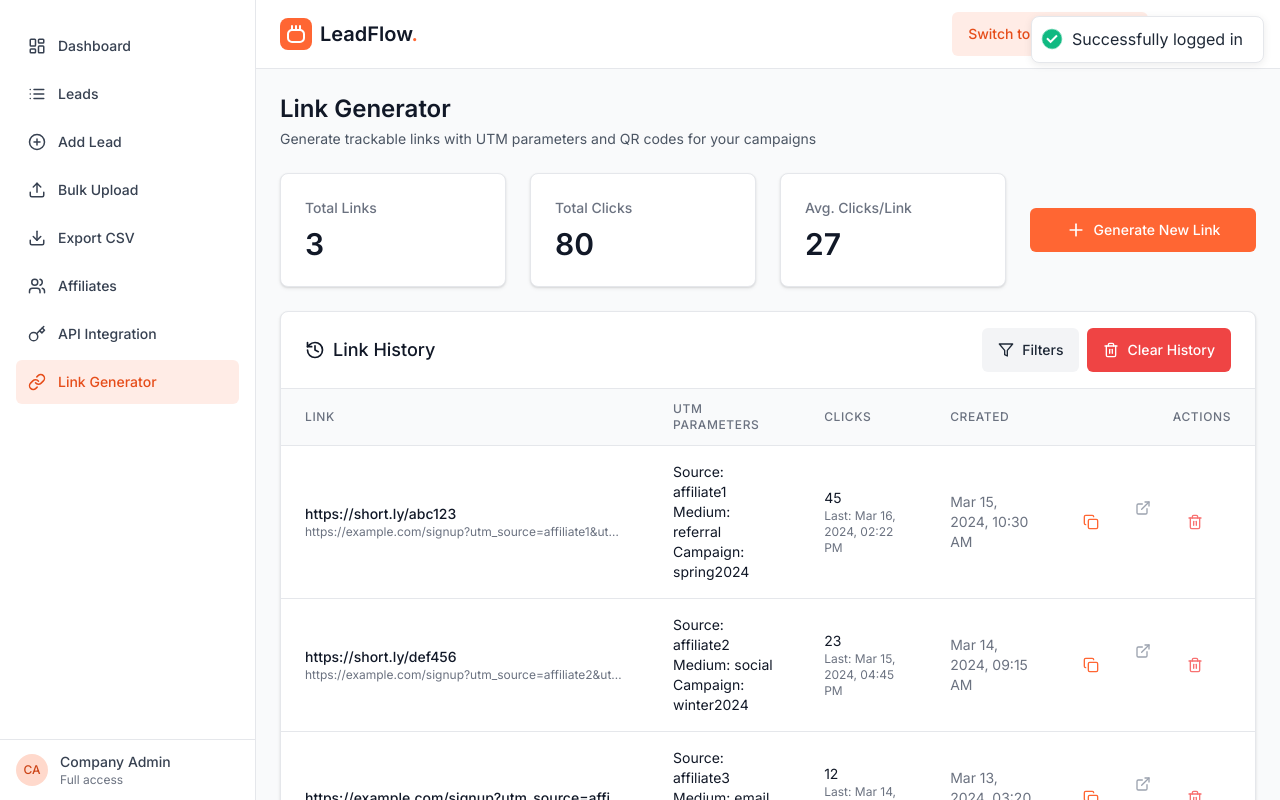
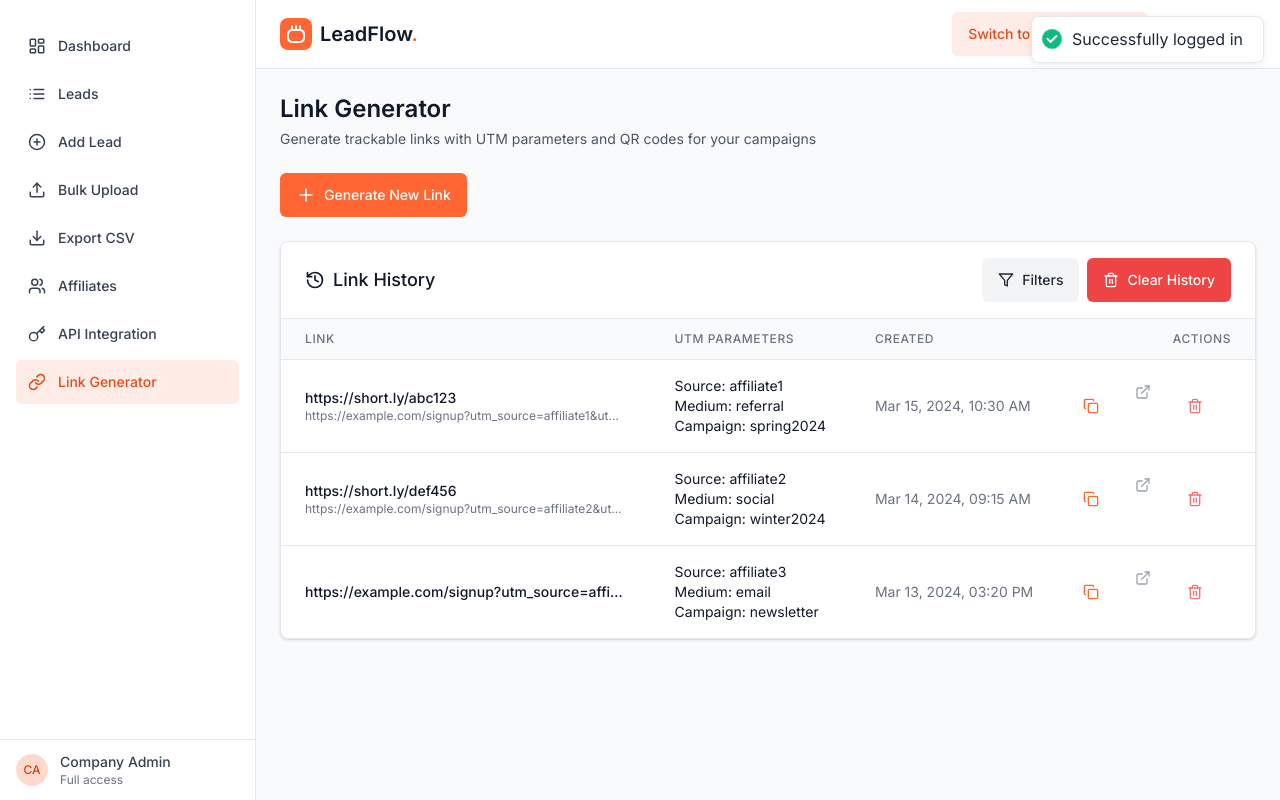
Before and after one commit to shreyas-zolve/affilitate-dashboard, a React (Vite) app: page /link-generator in a window 1280 px wide. Both pictures are taken after typing "name@example.com", "Sample123" into the empty fields and a click on the button "Sign in". Built offline with nearby package versions, Linux system fonts and the light colour scheme.

Commit message:
Clean up Link Generator UI

```diff
--- a/src/pages/LinkGeneratorPage.tsx
+++ b/src/pages/LinkGeneratorPage.tsx
@@ -245,46 +245,15 @@ const LinkGeneratorPage: React.FC = () => {
       {!showLinkGenerationForm ? (
         // History View with Generate New Link Button
         <>
-          {/* Quick Stats and Generate Button */}
-          <div className="grid grid-cols-1 lg:grid-cols-4 gap-6 mb-6">
-            <div className="card">
-              <div className="card-body">
-                <h3 className="text-sm font-medium text-gray-500">Total Links</h3>
-                <p className="mt-2 text-3xl font-semibold text-gray-900">{linkHistory.length}</p>
-              </div>
-            </div>
-
-            <div className="card">
-              <div className="card-body">
-                <h3 className="text-sm font-medium text-gray-500">Total Clicks</h3>
-                <p className="mt-2 text-3xl font-semibold text-gray-900">
-                  {linkHistory.reduce((sum, link) => sum + link.clicks, 0)}
-                </p>
-              </div>
-            </div>
-
-            <div className="card">
-              <div className="card-body">
-                <h3 className="text-sm font-medium text-gray-500">Avg. Clicks/Link</h3>
-                <p className="mt-2 text-3xl font-semibold text-gray-900">
-                  {linkHistory.length > 0
-                    ? Math.round(linkHistory.reduce((sum, link) => sum + link.clicks, 0) / linkHistory.length)
-                    : 0
-                  }
-                </p>
-              </div>
-            </div>
-
-            {/* Generate New Link Button - now a regular button instead of card */}
-            <div className="flex items-center justify-center">
+          {/* Generate Button */}
+          <div className="mb-6">
             <button
               onClick={() => setShowLinkGenerationForm(true)}
-                className="btn btn-primary w-full"
+              className="btn btn-primary"
             >
               <Plus size={20} className="mr-2" />
               Generate New Link
             </button>
-            </div>
           </div>
 
           {/* Link History */}
@@ -360,9 +329,6 @@ const LinkGeneratorPage: React.FC = () => {
                           UTM Parameters
                         </th>
                         <th className="px-6 py-3 text-left text-xs font-medium text-gray-500 uppercase tracking-wider">
-                          Clicks
-                        </th>
-                        <th className="px-6 py-3 text-left text-xs font-medium text-gray-500 uppercase tracking-wider">
                           Created
                         </th>
                         <th className="px-6 py-3 text-right text-xs font-medium text-gray-500 uppercase tracking-wider">
@@ -391,14 +357,6 @@ const LinkGeneratorPage: React.FC = () => {
                               <div>Medium: {link.utmParameters.medium}</div>
                               <div>Campaign: {link.utmParameters.campaign}</div>
                             </div>
-                          </td>
-                          <td className="px-6 py-4">
-                            <div className="text-sm text-gray-900">{link.clicks}</div>
-                            {link.lastClickedAt && (
-                              <div className="text-xs text-gray-500">
-                                Last: {formatDate(link.lastClickedAt)}
-                              </div>
-                            )}
                           </td>
                           <td className="px-6 py-4 text-sm text-gray-500">
                             {formatDate(link.createdAt)}
@@ -573,13 +531,13 @@ const LinkGeneratorPage: React.FC = () => {
                     </div>
                   </div>
 
-                  {/* Link Shortening Options */}
-                  <div className="border-t border-gray-200 pt-6">
-                    <div className="flex items-center justify-between mb-4">
+                  {/* Link Shortening Options - Inline with other fields */}
+                  <div className="grid grid-cols-1 md:grid-cols-2 gap-4">
                     <div>
-                        <h3 className="text-sm font-medium text-gray-900">Link Shortening</h3>
-                        <p className="text-sm text-gray-500">Create a shortened version of your link</p>
-                      </div>
+                      <div className="flex items-center justify-between">
+                        <label className="label mb-0">
+                          Shorten Link
+                        </label>
                         <label className="relative inline-flex items-center cursor-pointer">
                           <input
                             type="checkbox"
@@ -588,6 +546,8 @@ const LinkGeneratorPage: React.FC = () => {
                           />
                           <div className="w-11 h-6 bg-gray-200 peer-focus:outline-none peer-focus:ring-4 peer-focus:ring-brand-300 rounded-full peer peer-checked:after:translate-x-full peer-checked:after:border-white after:content-[''] after:absolute after:top-[2px] after:left-[2px] after:bg-white after:border-gray-300 after:border after:rounded-full after:h-5 after:w-5 after:transition-all peer-checked:bg-brand"></div>
                         </label>
+                      </div>
+                      <p className="text-sm text-gray-500 mt-1">Create a shortened version of your link</p>
                     </div>
 
                     {watchEnableShortening && (
@@ -716,7 +676,7 @@ const LinkGeneratorPage: React.FC = () => {
           {/* QR Code Display */}
           <div>
             {showQRCode && generatedLink && (
-              <div className="card mb-6">
+              <div className="card">
                 <div className="card-header">
                   <h2 className="text-lg font-medium text-gray-900">QR Code</h2>
                 </div>
@@ -742,36 +702,6 @@ const LinkGeneratorPage: React.FC = () => {
                 </div>
               </div>
             )}
-
-            {/* Quick Stats */}
-            <div className="card">
-              <div className="card-header">
-                <h2 className="text-lg font-medium text-gray-900">Quick Stats</h2>
-              </div>
-              <div className="card-body">
-                <div className="space-y-4">
-                  <div className="flex justify-between">
-                    <span className="text-sm text-gray-500">Total Links</span>
-                    <span className="text-sm font-medium text-gray-900">{linkHistory.length}</span>
-                  </div>
-                  <div className="flex justify-between">
-                    <span className="text-sm text-gray-500">Total Clicks</span>
-                    <span className="text-sm font-medium text-gray-900">
-                      {linkHistory.reduce((sum, link) => sum + link.clicks, 0)}
-                    </span>
-                  </div>
-                  <div className="flex justify-between">
-                    <span className="text-sm text-gray-500">Avg. Clicks/Link</span>
-                    <span className="text-sm font-medium text-gray-900">
-                      {linkHistory.length > 0
-                        ? Math.round(linkHistory.reduce((sum, link) => sum + link.clicks, 0) / linkHistory.length)
-                        : 0
-                      }
-                    </span>
-                  </div>
-                </div>
-              </div>
-            </div>
           </div>
         </div>
       )}
```
Lines whose indentation alone changed are shown as unchanged.
